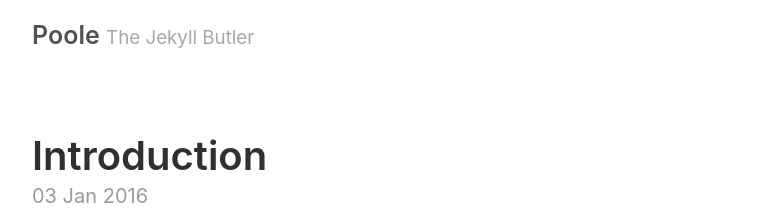
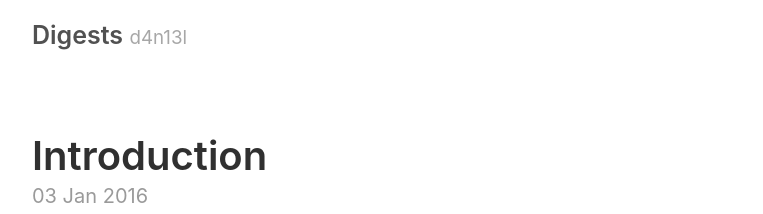
Before and after one commit to daniel55411/daniel5541.github.io, a Jekyll site: the page built from index.html, in a window 1280 px wide. Shown: the top 214 px of the page, without its empty margins (258-1021 px from the left). Built offline with Jekyll 4.4.1, drawn with Linux system fonts in a browser that asks for light colours; the list of posts is cut into pages by our own code.

Commit message:
Update _config.yml

```diff
--- a/_config.yml
+++ b/_config.yml
@@ -2,8 +2,8 @@
 permalink:           pretty
 
 # Setup
-title:               Poole
-tagline:             The Jekyll Butler
+title:               Digests
+tagline:             d4n13l
 url:                 http://getpoole.com
 paginate:            1
 baseurl:             ""
```
